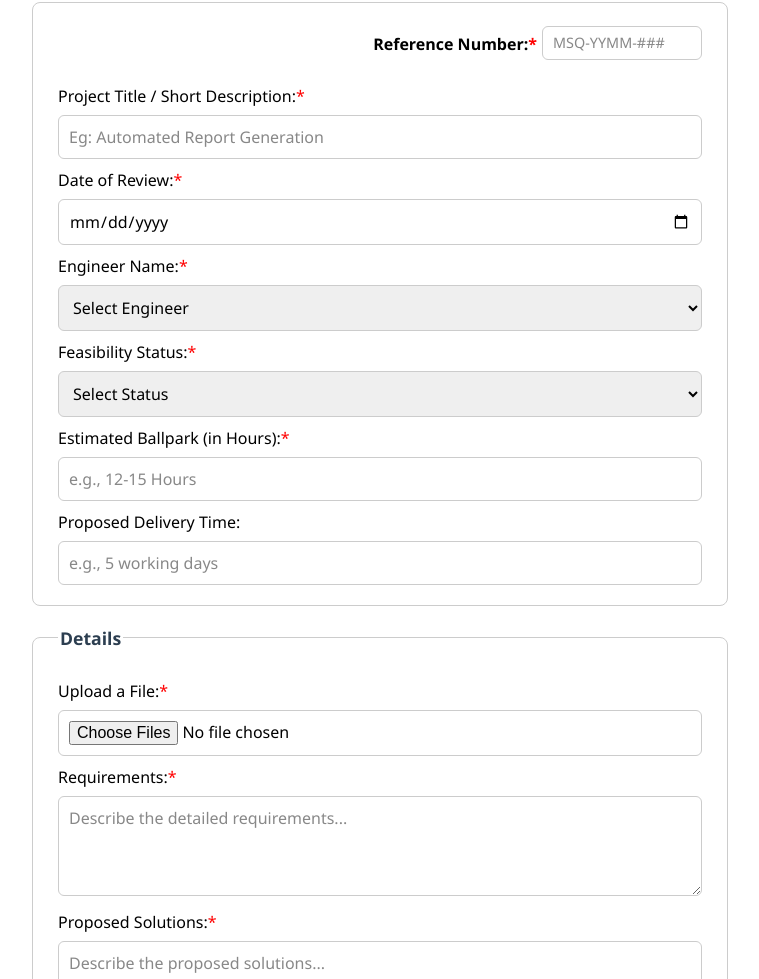
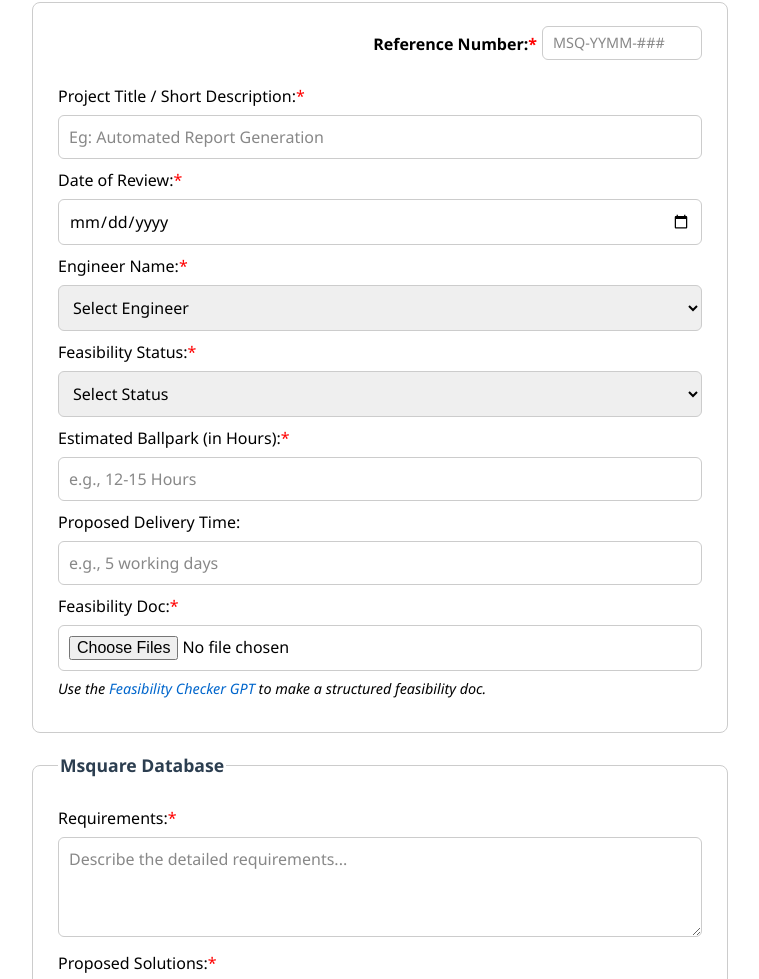
Before and after one commit to MsquareAdmin/New-Form-Feasibility, a plain HTML site: page index.html in a window 1280 px wide. Shown: the part 121-1100 px from the top of the page, without its empty margins (260-1019 px from the left). Drawn offline with Linux system fonts and the light colour scheme.

Commit message:
Update index.html

```diff
--- a/index.html
+++ b/index.html
@@ -51,9 +51,8 @@
     border-radius: 6px;
     font-size: 1em;
     box-sizing: border-box;
-    font-family: 'Segoe UI', Tahoma, Geneva, Verdana, sans-serif; /* Apply font to input content */
+    font-family: 'Segoe UI', Tahoma, Geneva, Verdana, sans-serif;
   }
-  /* Apply font-family to placeholders */
   input::placeholder,
   select::placeholder,
   textarea::placeholder {
@@ -114,6 +113,19 @@
   .thankyou-message a:hover {
     background-color: #1a242f;
   }
+
+  /* Styling for hyperlink note */
+  .helper-link {
+    font-size: 0.9em;
+    margin-top: 8px;
+  }
+  .helper-link a {
+    color: #0066cc;
+    text-decoration: none;
+  }
+  .helper-link a:hover {
+    text-decoration: underline;
+  }
 </style>
 
 </head>
@@ -122,9 +134,8 @@
     <h2>Engineering Feasibility Form</h2>
 
     <form id="feasibilityForm">
-      <!-- Main Fields without heading -->
+      <!-- Main Fields -->
       <fieldset>
-        <!-- Reference Number at top -->
         <div class="reference-number">
           <label for="reference_number">Reference Number:<span style="color: red;">*</span></label>
           <input type="text" id="reference_number" name="reference_number" required placeholder="MSQ-YYMM-###" />
@@ -165,13 +176,19 @@
 
         <label>Proposed Delivery Time:</label>
         <input type="text" name="delivery_time" placeholder="e.g., 5 working days" />
+
+        <label>Feasibility Doc:<span style="color: red;">*</span></label>
+        <input type="file" name="requirement_file" required accept=".pdf,.doc,.docx,.xlsx,.txt,.csv" multiple />
+
+        <p class="helper-link">
+          <i>Use the <a href="https://chatgpt.com/g/g-68d6017c00388191a5720c6537dd47c7-feasibility-checker" target="_blank">
+          Feasibility Checker GPT</a> to make a structured feasibility doc.</i>
+        </p>
       </fieldset>
 
-      <!-- Requirement Details with heading -->
+      <!-- Msquare Database -->
       <fieldset>
-        <legend>Details</legend>
-        <label>Upload a File:<span style="color: red;">*</span></label>
-        <input type="file" name="requirement_file" required accept=".pdf,.doc,.docx,.xlsx,.txt,.csv" multiple />
+        <legend>Msquare Database</legend>
 
         <label>Requirements:<span style="color: red;">*</span></label>
         <textarea name="requirements" placeholder="Describe the detailed requirements..." required></textarea>
@@ -192,11 +209,10 @@ document.getElementById('feasibilityForm').addEventListener('submit', async func
 
   const formData = new FormData(this);
 
-  // Convert files to Base64
   function fileToBase64(file) {
     return new Promise((resolve, reject) => {
       const reader = new FileReader();
-      reader.onload = () => resolve(reader.result.split(',')[1]); // Base64 only
+      reader.onload = () => resolve(reader.result.split(',')[1]);
       reader.onerror = reject;
       reader.readAsDataURL(file);
     });
@@ -205,10 +221,8 @@ document.getElementById('feasibilityForm').addEventListener('submit', async func
   const data = {};
   const filePromises = [];
 
-  // Process each form entry
   formData.forEach((value, key) => {
     if (value instanceof File) {
-      // If multiple files selected for the same field
       if (!data[key]) data[key] = [];
       const p = fileToBase64(value).then(base64 => {
         data[key].push({
@@ -229,7 +243,7 @@ document.getElementById('feasibilityForm').addEventListener('submit', async func
     const response = await fetch("https://hook.eu1.make.com/aie9hrevi7mlcicsz1nkpbq8k460eli5", {
       method: "POST",
       headers: { "Content-Type": "application/json" },
-      body: JSON.stringify([data]) // wrap in array
+      body: JSON.stringify([data])
     });
 
     if (response.ok) {
```
